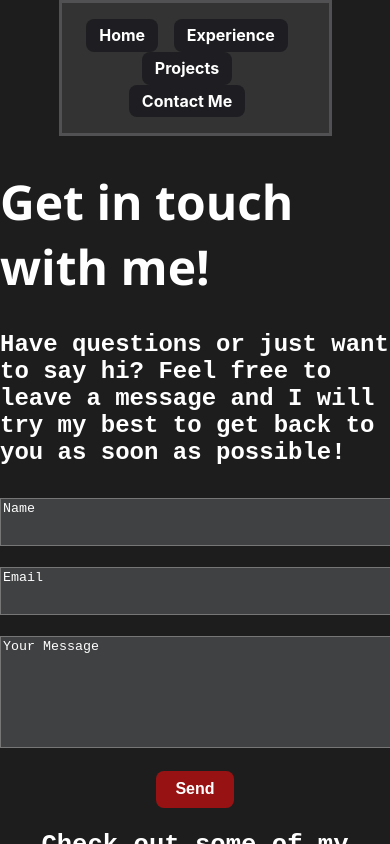
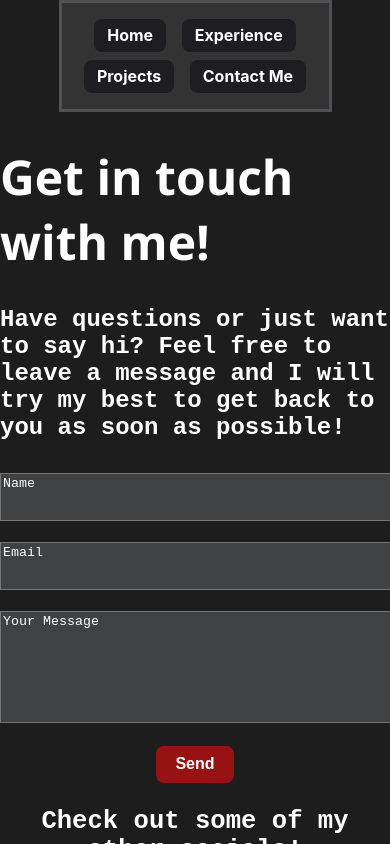
Before and after one commit to larryl777/DevXPortfolio, a React (Create React App) app: page /contact in a window 390 px wide. Built offline with nearby package versions, Linux system fonts and the light colour scheme.

Commit message:
navbar adjustments

```diff
--- a/src/App.css
+++ b/src/App.css
@@ -40,7 +40,7 @@ body {
     background-position: 0% 50%;
   }
 } */
- @media screen and (max-width: 768px) {
+ @media screen and (max-width: 400px) {
   html, body {
   margin: 0;
   padding: 0;
--- a/src/components/NavBar.css
+++ b/src/components/NavBar.css
@@ -9,14 +9,15 @@
 
 .navbar-center .nav-links {
   list-style-type: none;
-    text-align: center;
   margin: 0;
   padding: 0;
-
+  display: flex;
+  flex-wrap: wrap;
+  justify-content: center;
+  gap: 0.5rem 1rem;
 }
 
 .navbar-center .nav-links li {
-    margin-right: 1rem;
   display: inline-flex;
 }
 
@@ -37,3 +38,22 @@
   .button1:hover {
     background-color: #6b6b6b;
   }
+
+ @media screen and (max-width: 400px) {
+
+
+.navbar-center .nav-links {
+  list-style-type: none;
+  margin: 0;
+  padding: 0;
+  display: flex;
+  flex-wrap: wrap;
+  justify-content: center;
+  gap: 0.5rem 1rem; /* vertical and horizontal spacing */
+}
+
+.navbar-center .nav-links li {
+  display: inline-flex;
+}
+
+}
--- a/src/pages/Contact.css
+++ b/src/pages/Contact.css
@@ -126,15 +126,7 @@ textarea::placeholder {
 }
 
  @media screen and (max-width: 768px) {
- html, body {
-  margin: 0;
-  padding: 0;
-  background-color: #1d1d1d;
-  min-height: 100vh;
-  width: 100%;
-  overflow-x: hidden;
-  overscroll-behavior: none;
-  }
+
 
   .inputbox{
     width: 25rem;
--- a/src/pages/Experience.css
+++ b/src/pages/Experience.css
@@ -86,18 +86,6 @@ body {
 
 @media screen and (max-width: 768px) {
 
-  html, body {
-  margin: 0;
-  padding: 0;
-  background-color: #1d1d1d;
-  min-height: 100vh;
-  height: 100%;
-  width: 100%;
-  overflow-x: hidden;
-  overscroll-behavior: none;
-
-  }
-
   .timeline::after {
     left: 20px;
     margin-top: 4rem;
--- a/src/pages/Landing.css
+++ b/src/pages/Landing.css
@@ -91,16 +91,7 @@
 }
 
 @media (max-width: 768px) {
-   html, body {
-  margin: 0;
-  padding: 0;
-  background-color: #1d1d1d;
-  min-height: 100vh;
-  width: 100%;
-  height: 100%;
-  overflow-x: hidden;
-  overscroll-behavior: none;
-  }
+
     .text1, .text2, .text3 {
       margin: 1.5rem auto;
     }
--- a/src/pages/Projects.css
+++ b/src/pages/Projects.css
@@ -64,18 +64,3 @@ body {
     font-size: 15px;
     line-height: 1.3;
 }
-
- @media screen and (max-width: 768px) {
-  html, body {
-  margin: 0;
-  padding: 0;
-  background-color: #1d1d1d;
-  min-height: 100vh;
-  width: 100%;
-  overflow-x: hidden;
-  overscroll-behavior: none;
-height: 100%;
-
-  }
-
- }
```
Lines whose indentation alone changed are shown as unchanged.
